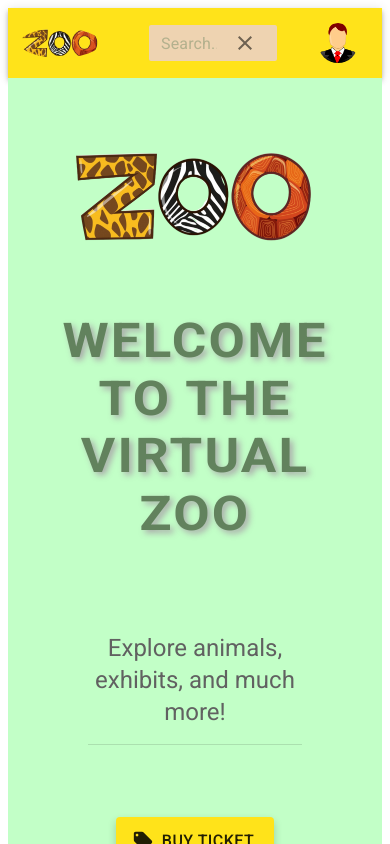
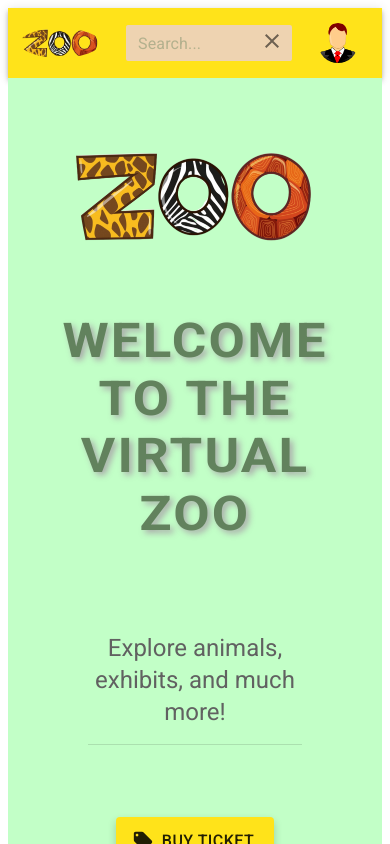
Before and after one commit to Nadav2503/FinalProjectFullStackFront, a React (Vite) app: page / in a window 390 px wide. Both pictures are taken after a click on the button 199 px from the left and 43 px from the top of the page. Shown: the top 844 px of the page. Built offline with nearby package versions, Linux system fonts and the light colour scheme.

Commit message:
improve the responsive of the search bar

```diff
--- a/src/layout/navbar/middle/MiddleHeader.jsx
+++ b/src/layout/navbar/middle/MiddleHeader.jsx
@@ -41,7 +41,7 @@ export default function MiddleHeader() {
     };
 
     return (
-        <div style={{ display: 'flex', alignItems: 'center', flex: 1, justifyContent: 'center', margin: '15px' }}>
+        <div style={{ display: 'flex', alignItems: 'center', flex: 1, justifyContent: 'center', marginTop: "15px", marginBottom: "15px" }}>
             {isCompact ? (
                 <>
                     {/* Show HamburgerMenu when search is not open */}
--- a/src/layout/navbar/middle/Search.jsx
+++ b/src/layout/navbar/middle/Search.jsx
@@ -22,9 +22,9 @@ export default function Search({ isOpen, toggleSearch }) {
                     size="small"
                     placeholder="Search..."
                     sx={{
+                        position: 'relative', // To position the close icon inside the input field
                         flex: 1,
                         maxWidth: '100%',
-                        marginLeft: '8px',
                         borderRadius: 2,
                         backgroundColor: theme.palette.background.paper, // Set background color from theme
                         '& .MuiOutlinedInput-root': {
@@ -42,8 +42,16 @@ export default function Search({ isOpen, toggleSearch }) {
                     InputProps={{
                         endAdornment: (
                             <InputAdornment position="end">
-                                {/* Icon button to close the search bar */}
-                                <IconButton onClick={toggleSearch}>
+                                {/* Icon button to close the search bar, positioned top-right and resized */}
+                                <IconButton
+                                    onClick={toggleSearch}
+                                    sx={{
+                                        position: 'absolute',
+                                        right: 2, // Place it 8px from the right
+                                        bottom: 2,   // Place it 8px from the top
+                                        fontSize: '18px', // Adjust the size of the icon
+                                    }}
+                                >
                                     <CloseIcon />
                                 </IconButton>
                             </InputAdornment>
```
